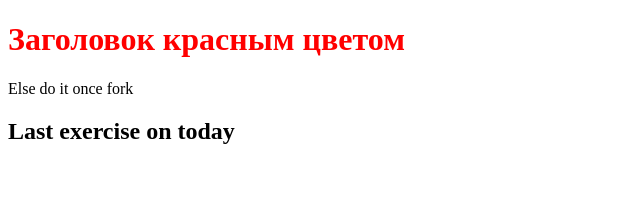
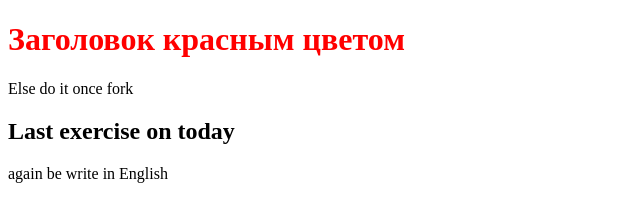
Before and after one commit to artist9/NewTestBranch, a plain HTML site: page index.html in a window 1280 px wide. Shown: the whole page, without its empty margins (0-640 px from the left). Drawn offline with Linux system fonts and the light colour scheme.

Commit message:
Again switched on English

```diff
--- a/index.html
+++ b/index.html
@@ -10,6 +10,7 @@
 <h1>Заголовок красным цветом</h1>
 <p>Else do it once fork</p>
 <h2>Last exercise on today</h2>
+<p>again be write in English</p>
 
 </body>
 </html>
```
